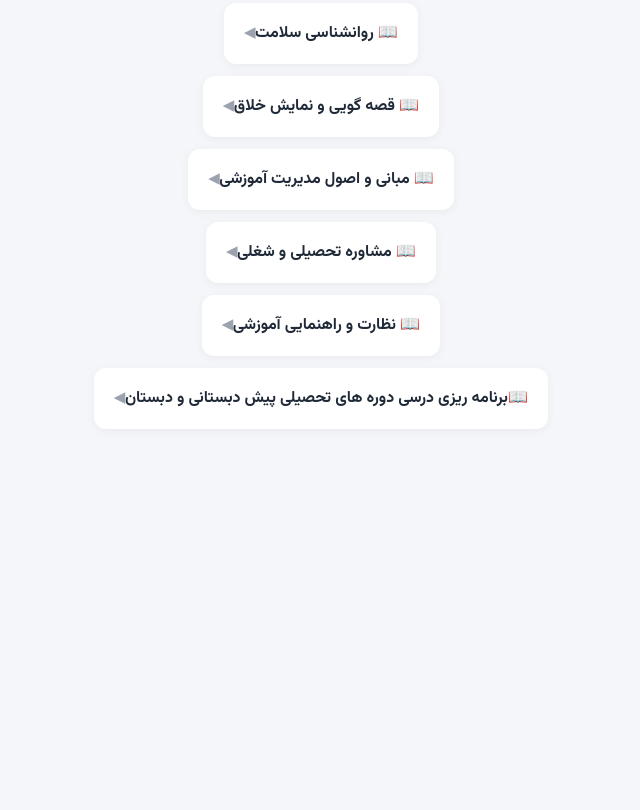
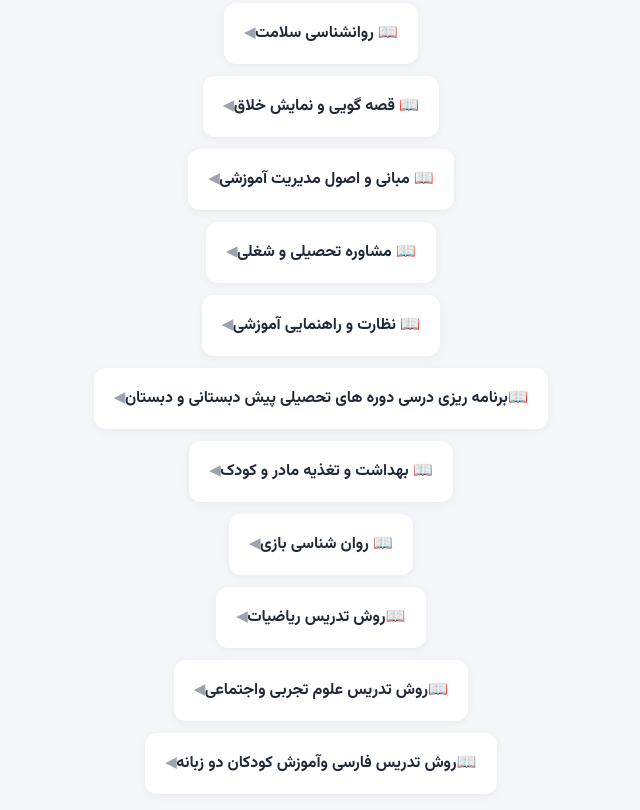
Before and after one commit to sirvanamini8383-max/Pnu-app, a plain HTML site: page index.html in a window 1280 px wide. Shown: the part 3450-4260 px from the top of the page, without its empty margins (319-959 px from the left). Before the commit the page ends 3911 px from the top, so only its background shows below. Drawn offline with Linux system fonts and the light colour scheme.

Commit message:
Update index.html

```diff
--- a/index.html
+++ b/index.html
@@ -319,6 +319,29 @@
 <a href="course.html" class="course-item">
     <span>📖برنامه ریزی درسی دوره های تحصیلی پیش دبستانی و دبستان   </span>
     <span>◀</span>
+</a> <a href="course.html" class="course-item">
+    <span>📖 بهداشت و تغذیه مادر و کودک</span>
+    <span>◀</span>
+</a>
+
+<a href="course.html" class="course-item">
+    <span>📖 روان شناسی بازی</span>
+    <span>◀</span>
+</a>
+
+<a href="course.html" class="course-item">
+    <span>📖روش تدریس ریاضیات </span>
+    <span>◀</span>
+</a>
+
+<a href="course.html" class="course-item">
+    <span>📖روش تدریس علوم تجربی واجتماعی</span>
+    <span>◀</span>
+</a>
+
+<a href="course.html" class="course-item">
+    <span>📖روش تدریس فارسی وآموزش کودکان دو زبانه</span>
+    <span>◀</span>
 </a>
 <script>
     document.querySelectorAll('.course-item').forEach(item => {
```
